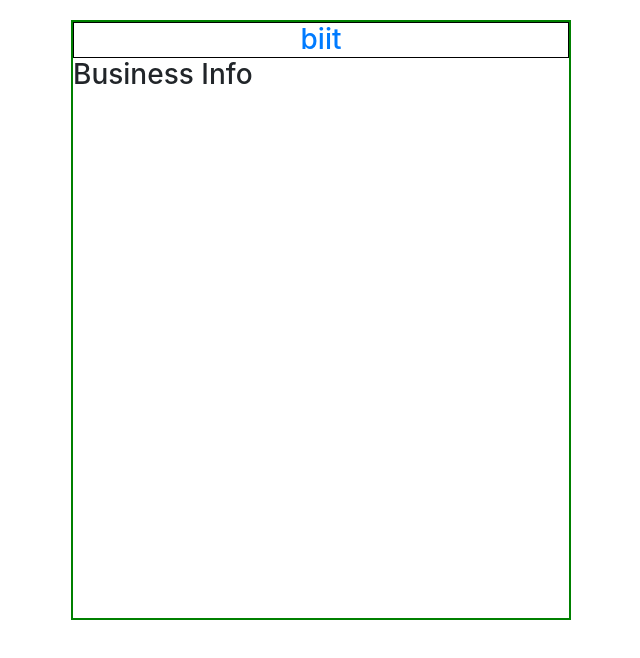
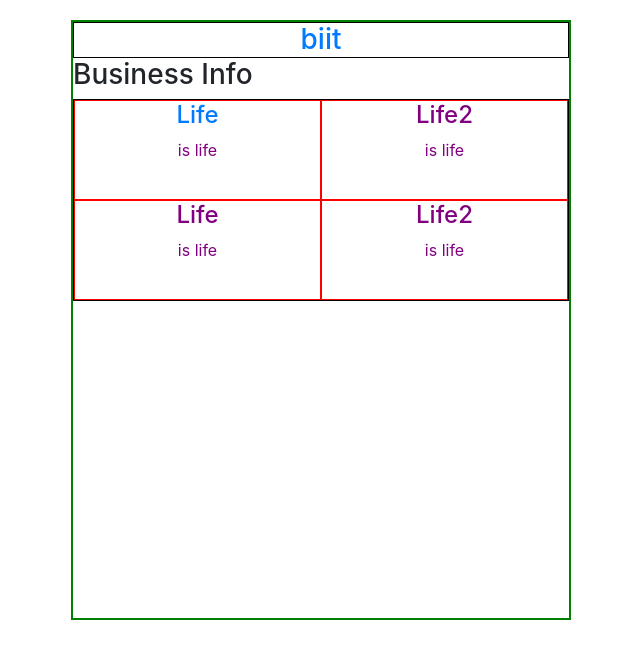
Before and after one commit to mke2111/statistics-catalogue, a React (Create React App) app: page /item in a window 1280 px wide. Shown: the top 658 px of the page, without its empty margins (319-959 px from the left). Built offline with nearby package versions, Linux system fonts and the light colour scheme.

Commit message:
Update item page component

```diff
--- /dev/null
+++ b/src/Components/itemInfo.js
@@ -0,0 +1,30 @@
+import React from 'react';
+
+const ItemInfo = () => (
+  <>
+    <section className="d-flex flex-column justify-content-between col2">
+      <div className="d-flex flex-row justify-content-between">
+        <div className="col3">
+          <h4><a href="./item">Life</a></h4>
+          <p>is life</p>
+        </div>
+        <div className="col3">
+          <h4>Life2</h4>
+          <p>is life</p>
+        </div>
+      </div>
+      <div className="d-flex flex-row justify-content-between">
+        <div className="col3">
+          <h4>Life</h4>
+          <p>is life</p>
+        </div>
+        <div className="col3">
+          <h4>Life2</h4>
+          <p>is life</p>
+        </div>
+      </div>
+    </section>
+  </>
+);
+
+export default ItemInfo;
--- a/src/Pages/Item.js
+++ b/src/Pages/Item.js
@@ -1,5 +1,6 @@
 import React from 'react';
 import Info from '../Components/info';
+import ItemInfo from '../Components/itemInfo';
 import Navbar from '../Components/navbar';
 
 const Home = () => (
@@ -7,6 +8,7 @@ const Home = () => (
     <div>
       <Navbar />
       <Info />
+      <ItemInfo />
     </div>
   </>
 );
```
